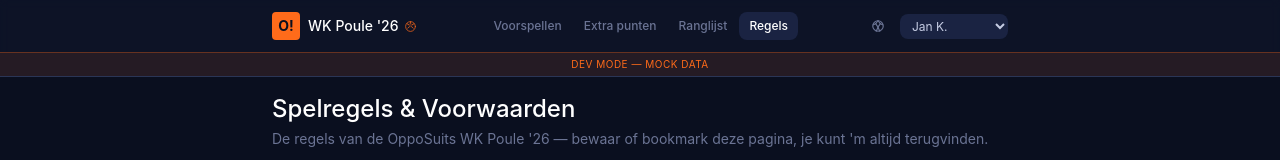
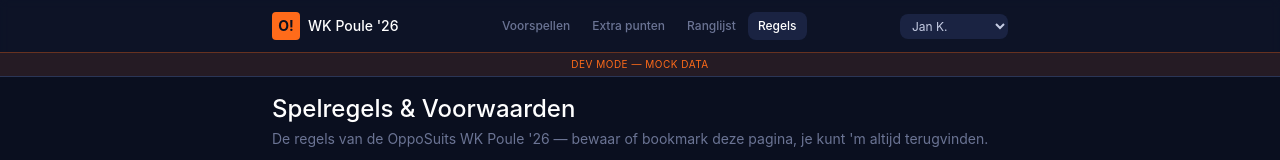
Before and after one commit to Guidoznl/OMG-WK-POULE-TEST, a Next.js app: page /rules in a window 1280 px wide. Shown: the top 160 px of the page. Built offline with nearby package versions, Linux system fonts and the light colour scheme.

Commit message:
Remove ThemeToggle and icon functions from TopNav
Removed ThemeToggle and related icons from TopNav component.

```diff
--- a/components/TopNav.tsx
+++ b/components/TopNav.tsx
@@ -5,7 +5,6 @@ import Link from 'next/link'
 import { usePathname, useRouter } from 'next/navigation'
 import { Profile } from '@/lib/types'
 import { getDataProvider, isMockMode } from '@/lib/data-provider'
-import { useTheme } from './ThemeProvider'
 
 export function TopNav() {
   const router = useRouter()
@@ -52,10 +51,7 @@ export function TopNav() {
           <span className="inline-flex items-center justify-center w-7 h-7 bg-accent-orange text-ink-950 font-display font-bold text-sm rounded">
             O!
           </span>
-          <span className="hidden sm:inline-flex items-center gap-1.5 font-display font-medium text-ink-50 text-sm">
-            WK Poule '26
-            <FootballIcon />
-          </span>
+          <span className="hidden sm:inline font-display font-medium text-ink-50 text-sm">WK Poule '26</span>
         </Link>
 
         <nav className="flex gap-0.5 overflow-x-auto">
@@ -81,7 +77,6 @@ export function TopNav() {
         </nav>
 
         <div className="flex items-center gap-2 flex-shrink-0">
-          <ThemeToggle />
           {isMockMode() && allUsers.length > 0 && (
             <select
               value={user?.id || ''}
@@ -113,54 +108,3 @@ export function TopNav() {
     </header>
   )
 }
-
-function ThemeToggle() {
-  const { theme, setTheme } = useTheme()
-  const isPink = theme === 'pink'
-  return (
-    <button
-      onClick={() => setTheme(isPink ? 'dark' : 'pink')}
-      title={isPink ? 'Schakel naar dark mode' : 'Schakel naar pink mode'}
-      aria-label="Wissel thema"
-      className="w-7 h-7 rounded-lg flex items-center justify-center text-ink-400 hover:text-ink-50 hover:bg-ink-700 transition-colors"
-    >
-      {isPink ? <MoonIcon /> : <PinkBallIcon />}
-    </button>
-  )
-}
-
-function MoonIcon() {
-  return (
-    <svg width="14" height="14" viewBox="0 0 24 24" fill="none" stroke="currentColor" strokeWidth="2" strokeLinecap="round" strokeLinejoin="round">
-      <path d="M21 12.79A9 9 0 1 1 11.21 3 7 7 0 0 0 21 12.79z" />
-    </svg>
-  )
-}
-
-function PinkBallIcon() {
-  // Simple football icon — sphere with pentagon hint
-  return (
-    <svg width="14" height="14" viewBox="0 0 24 24" fill="none" stroke="currentColor" strokeWidth="2" strokeLinecap="round" strokeLinejoin="round">
-      <circle cx="12" cy="12" r="9" />
-      <path d="M12 3 L8 8 L4 10" />
-      <path d="M12 3 L16 8 L20 10" />
-      <path d="M8 8 L12 14 L16 8" />
-      <path d="M12 14 L9 21" />
-      <path d="M12 14 L15 21" />
-    </svg>
-  )
-}
-
-function FootballIcon() {
-  return (
-    <svg width="13" height="13" viewBox="0 0 24 24" fill="none" stroke="currentColor" strokeWidth="1.5" strokeLinecap="round" strokeLinejoin="round" className="text-accent-orange opacity-90" aria-hidden="true">
-      <circle cx="12" cy="12" r="9" />
-      <path d="M12 6 L15.5 8.5 L14 12.5 L10 12.5 L8.5 8.5 Z" fill="currentColor" opacity="0.3" />
-      <path d="M12 6 L12 3" />
-      <path d="M15.5 8.5 L18.5 7" />
-      <path d="M14 12.5 L17 15" />
-      <path d="M10 12.5 L7 15" />
-      <path d="M8.5 8.5 L5.5 7" />
-    </svg>
-  )
-}
```
